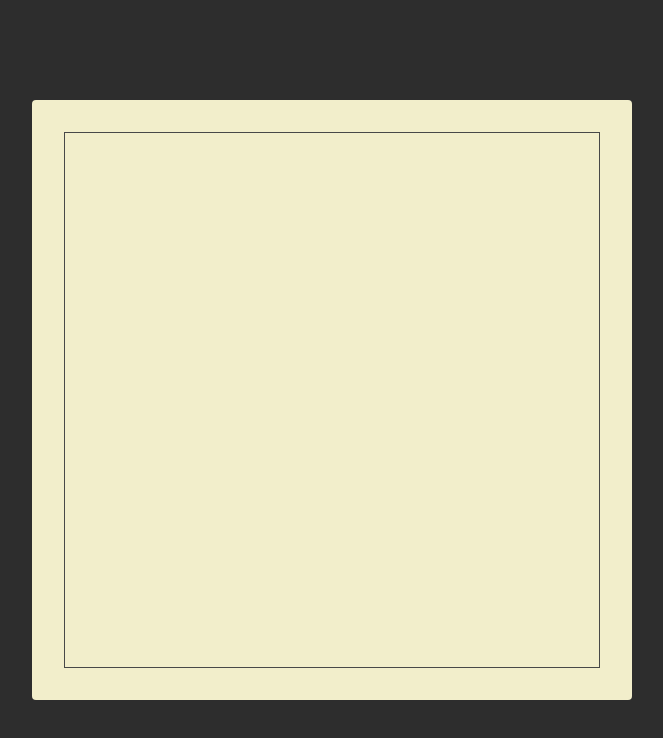
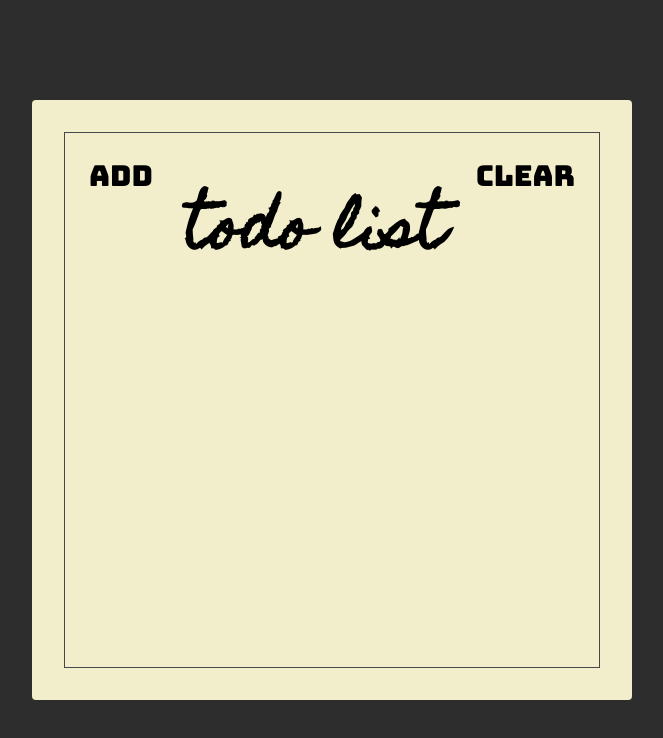
Before and after one commit to alfahmist/react-course-starter, a website: page index.html in a window 1280 px wide. Shown: the whole page, without its empty margins (308-971 px from the left). Drawn offline with Linux system fonts and the light colour scheme.

Commit message:
membuat header section

```diff
--- a/index.html
+++ b/index.html
@@ -5,13 +5,22 @@
     <meta name="viewport" content="width=device-width, initial-scale=1.0" />
     <meta http-equiv="X-UA-Compatible" content="ie=edge" />
     <title>Static Template</title>
-    <link rel="preconnect" href="https://fonts.gstatic.com">
-<link href="https://fonts.googleapis.com/css2?family=Bungee&family=Homemade+Apple&display=swap" rel="stylesheet">
+    <link rel="preconnect" href="https://fonts.gstatic.com" />
+    <link
+      href="https://fonts.googleapis.com/css2?family=Bungee&family=Homemade+Apple&display=swap"
+      rel="stylesheet"
+    />
     <link rel="stylesheet" href="style.css" />
   </head>
   <body>
     <div class="container">
-      <div class="frame"></div>
+      <div class="frame">
+        <div class="header">
+          <button class="header-btn">Add</button>
+          <h1 class="header-title">Todo List</h1>
+          <button class="header-btn">Clear</button>
+        </div>
+      </div>
     </div>
   </body>
 </html>
--- a/style.css
+++ b/style.css
@@ -1,5 +1,13 @@
 * {
   box-sizing: border-box;
+}
+
+:root {
+  --main-red-color: #e06262;
+}
+
+.main-red-color {
+  color: var(--main-red-color);
 }
 
 html {
@@ -37,4 +45,30 @@ html {
 .frame {
   border: 1px solid #484848;
   height: 100%;
+
+  display: flex;
+  flex-direction: column;
 }
+
+.header {
+  display: flex;
+  align-items: flex-start;
+}
+.header-title {
+  flex: 1;
+  text-align: center;
+
+  font-size: 3.6rem;
+  font-family: "Homemade Apple", sans-serif;
+  text-transform: lowercase;
+}
+
+.header-btn {
+  font-size: 1.8rem;
+  font-family: "bungee", sans-serif;
+
+  padding: 24px;
+  background: unset;
+  border: unset;
+  outline: unset;
+}
```
